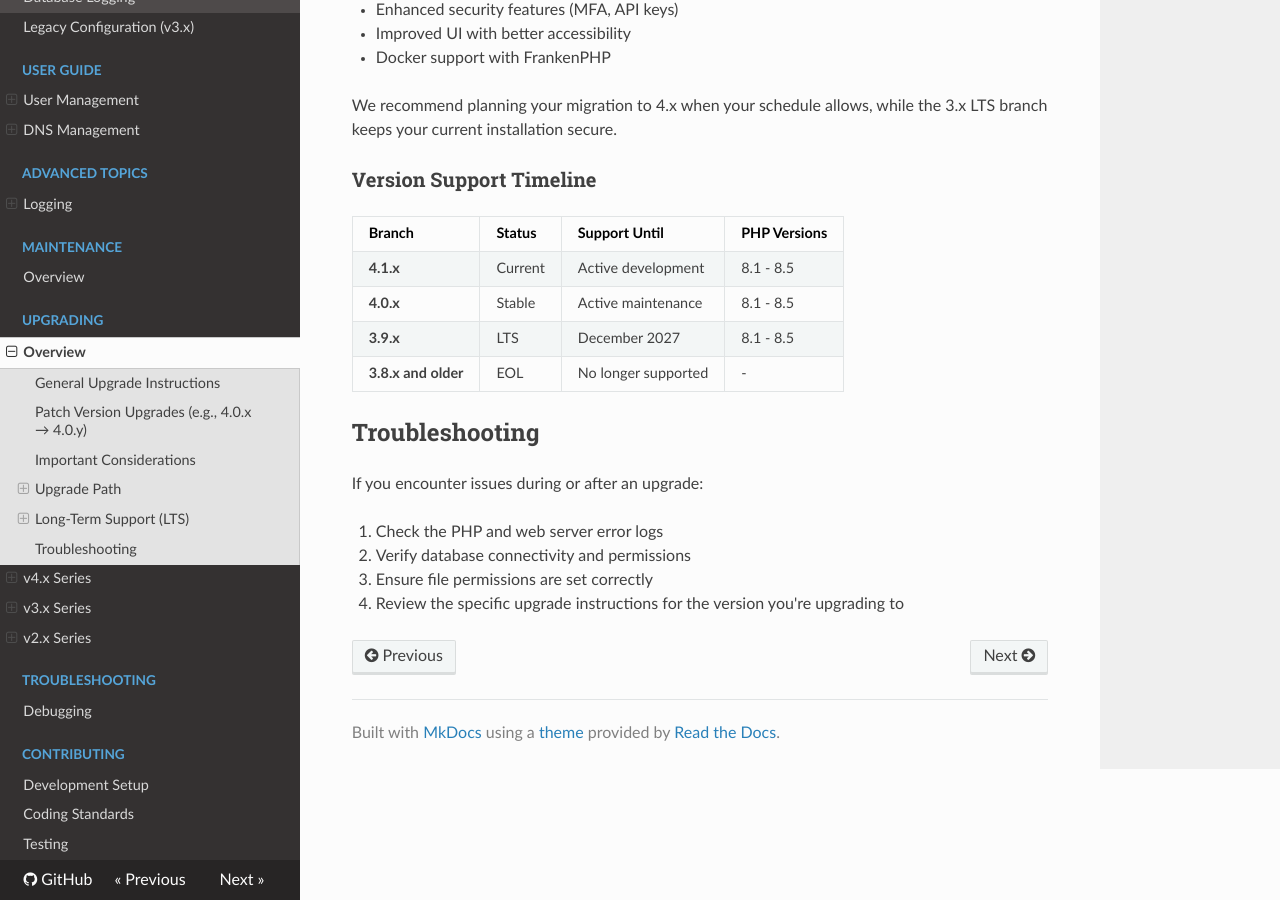
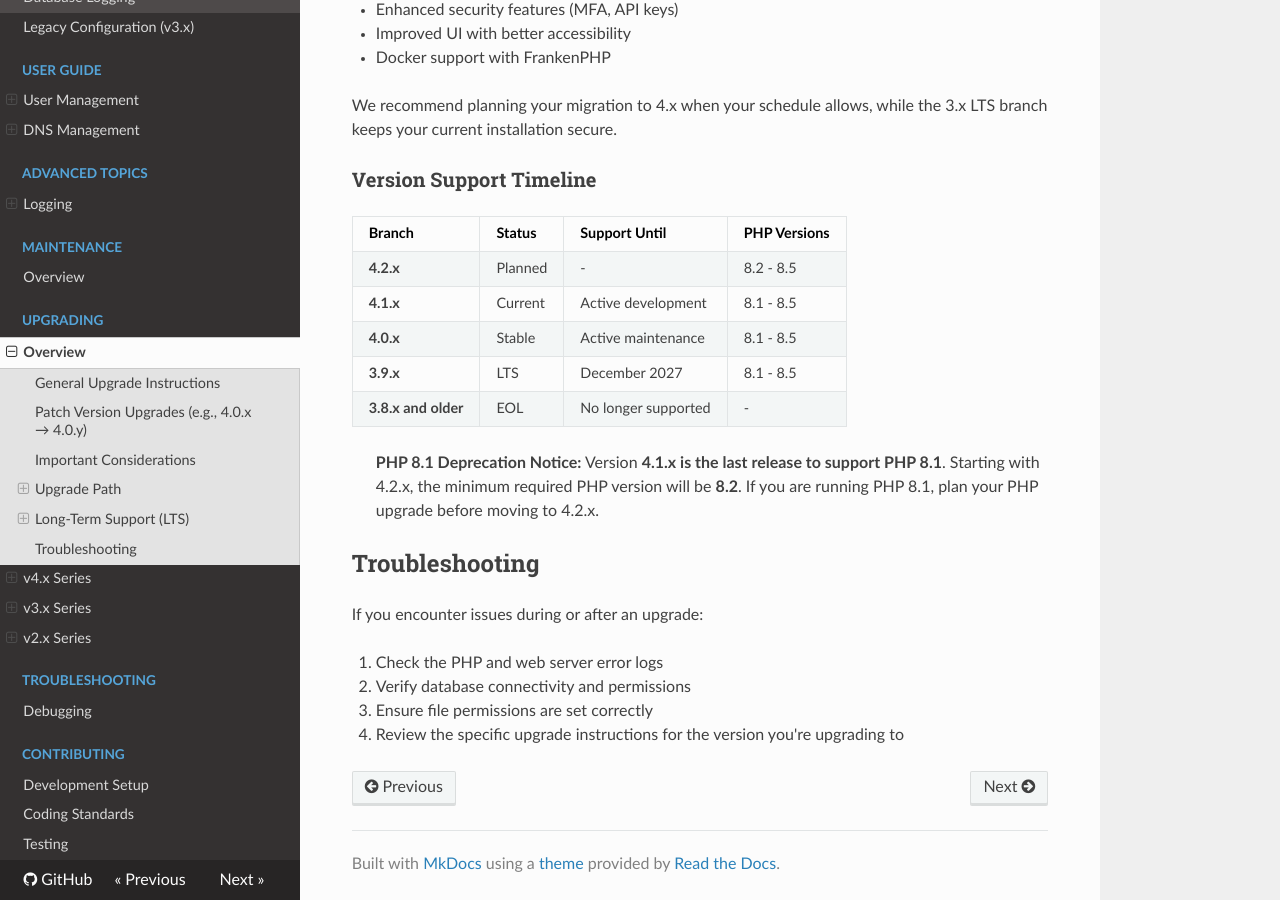
Before and after one commit to poweradmin/poweradmin-docs, an MkDocs documentation site: the page built from docs/upgrading/index.md, in a window 1280 px wide and 900 px high, scrolled down 3631 px. Built offline with MkDocs 1.6.1, drawn with Linux system fonts in a browser that asks for light colours; nearby versions of some CDN libraries.

Commit message:
docs: add PHP 8.1 deprecation notice and update tested environments for 4.1.x

```diff
--- a/docs/upgrading/index.md
+++ b/docs/upgrading/index.md
@@ -145,10 +145,13 @@ We recommend planning your migration to 4.x when your schedule allows, while the
 
 | Branch | Status | Support Until | PHP Versions |
 |--------|--------|---------------|--------------|
+| **4.2.x** | Planned | - | 8.2 - 8.5 |
 | **4.1.x** | Current | Active development | 8.1 - 8.5 |
 | **4.0.x** | Stable | Active maintenance | 8.1 - 8.5 |
 | **3.9.x** | LTS | December 2027 | 8.1 - 8.5 |
 | **3.8.x and older** | EOL | No longer supported | - |
+
+> **PHP 8.1 Deprecation Notice:** Version **4.1.x is the last release to support PHP 8.1**. Starting with 4.2.x, the minimum required PHP version will be **8.2**. If you are running PHP 8.1, plan your PHP upgrade before moving to 4.2.x.
 
 ## Troubleshooting
 
```
Also changed, not shown: docs/getting-started/requirements.md (+3 -0 lines).
